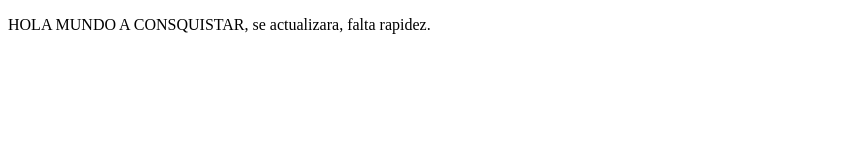
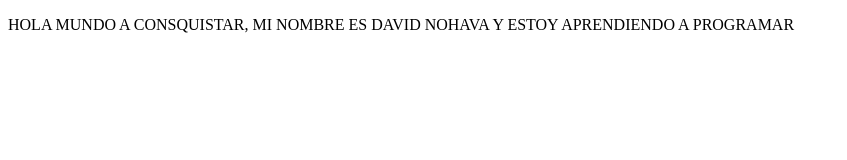
Before and after one commit to C-dnohava/Proyect_Demo_Curso_Prework, a plain HTML site: page index.html in a window 1280 px wide. Shown: the whole page, without its empty margins (0-847 px from the left). Drawn offline with Linux system fonts and the light colour scheme.

Commit message:
Agregamos decripción

```diff
--- a/index.html
+++ b/index.html
@@ -8,7 +8,7 @@
 </head>
 <body>
     <p>
-        HOLA MUNDO A CONSQUISTAR, se actualizara, falta rapidez.
+        HOLA MUNDO A CONSQUISTAR, MI NOMBRE ES DAVID NOHAVA Y ESTOY APRENDIENDO A PROGRAMAR
     </p>
 </body>
 </html>
```
